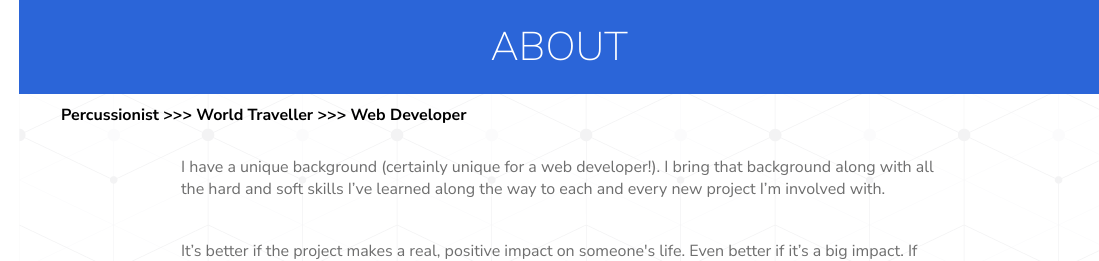
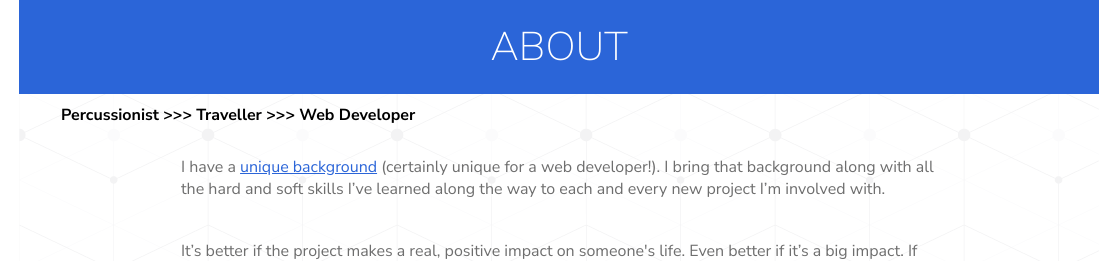
Before and after one commit to bellcd/bellcd.github.io, a plain HTML site: page index.html in a window 1280 px wide. Shown: the top 261 px of the page, 181-1280 px from the left. Drawn offline with Linux system fonts and the light colour scheme.

Commit message:
Edits intro text

```diff
--- a/index.html
+++ b/index.html
@@ -43,8 +43,8 @@
       </section>
       <section id="about">
           <h3 class="section-title">About</h3>
-          <h4>Percussionist >>> World Traveller >>> Web Developer</h4>
-          <p>I have a unique background (certainly unique for a web developer!). I bring that background along with all the hard and soft skills I’ve learned along the way to each and every new project I’m involved with.</p>
+          <h4>Percussionist >>> Traveller >>> Web Developer</h4>
+          <p>I have a <a href="#resume">unique background</a> (certainly unique for a web developer!). I bring that background along with all the hard and soft skills I’ve learned along the way to each and every new project I’m involved with.</p>
           <p>It’s better if the project makes a real, positive impact on someone's life. Even better if it’s a big impact. If you have a real, big, positive impact project on lots of people’s lives ... well, congratulations! You have a unicorn project, and I’d love to help.</p>
       </section>
       <section id="projects">
```
